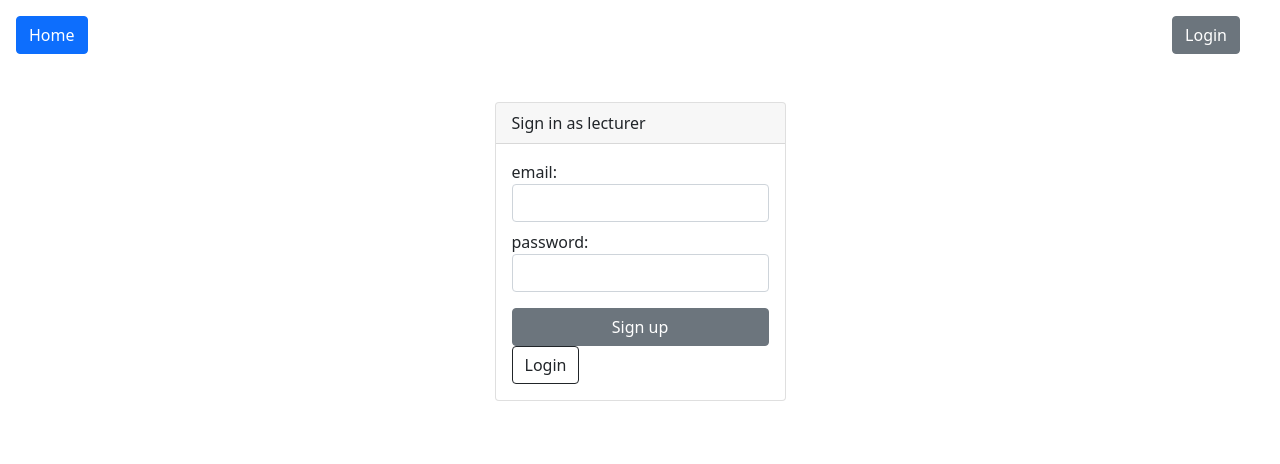
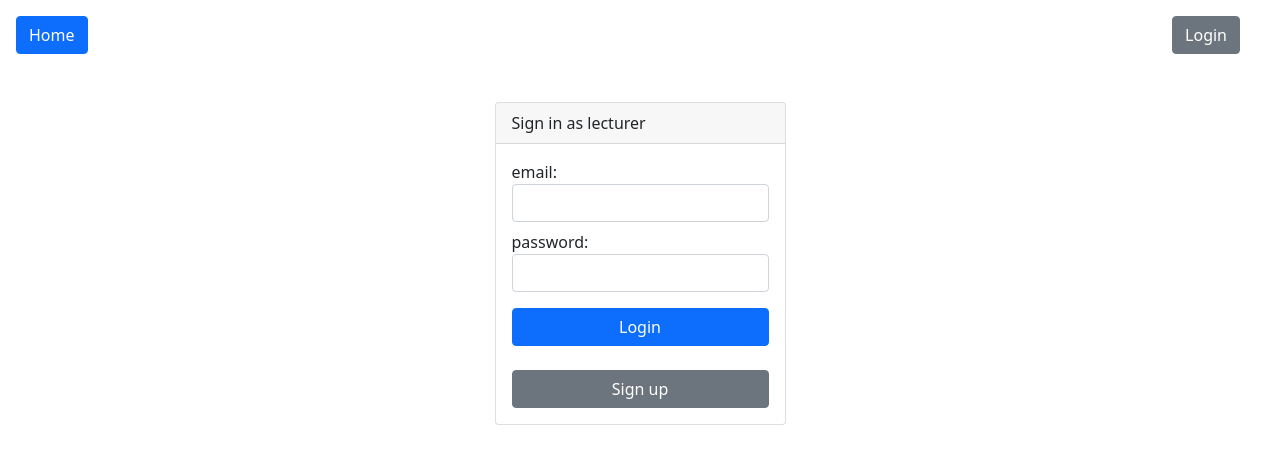
Before and after one commit to adrianryt/UI_IOZeta, a React (Create React App) app in the folder app/: page /login in a window 1280 px wide. Shown: the top 464 px of the page. Built offline with nearby package versions, Linux system fonts and the light colour scheme.

Commit message:
changes to buttons in Login form

```diff
--- a/app/src/App.js
+++ b/app/src/App.js
@@ -14,7 +14,6 @@ import Teacher from "./components/teacher/Teacher.tsx";
 import Sessions from "./components/sessions/Sessions.tsx";
 import StudentSide from './components/student/StudentSide';
 
-import SignIn from "./components/SignIn/SignUp";
 import SignUp from "./components/SignIn/SignUp";
 
 function App() {
--- a/app/src/components/login/Login.tsx
+++ b/app/src/components/login/Login.tsx
@@ -33,8 +33,9 @@ const Login = () =>{
                                 <input name="password" className="form-control mb-3" type="password"/>
                             </label>
                         </FormGroup>
-                        <Link className="btn btn-secondary d-block" to={"/signup"}>Sign up</Link>
-                        <input className="btn btn-outline-dark" type="submit" value="Login"/>
+                        <input className="btn btn-primary w-100" type="submit" value="Login"/>
+                        <Link className="btn btn-secondary d-block mt-4" to={"/signup"}>Sign up</Link>
+
                     </form>
                 </Card.Body>
             </Card>
```
